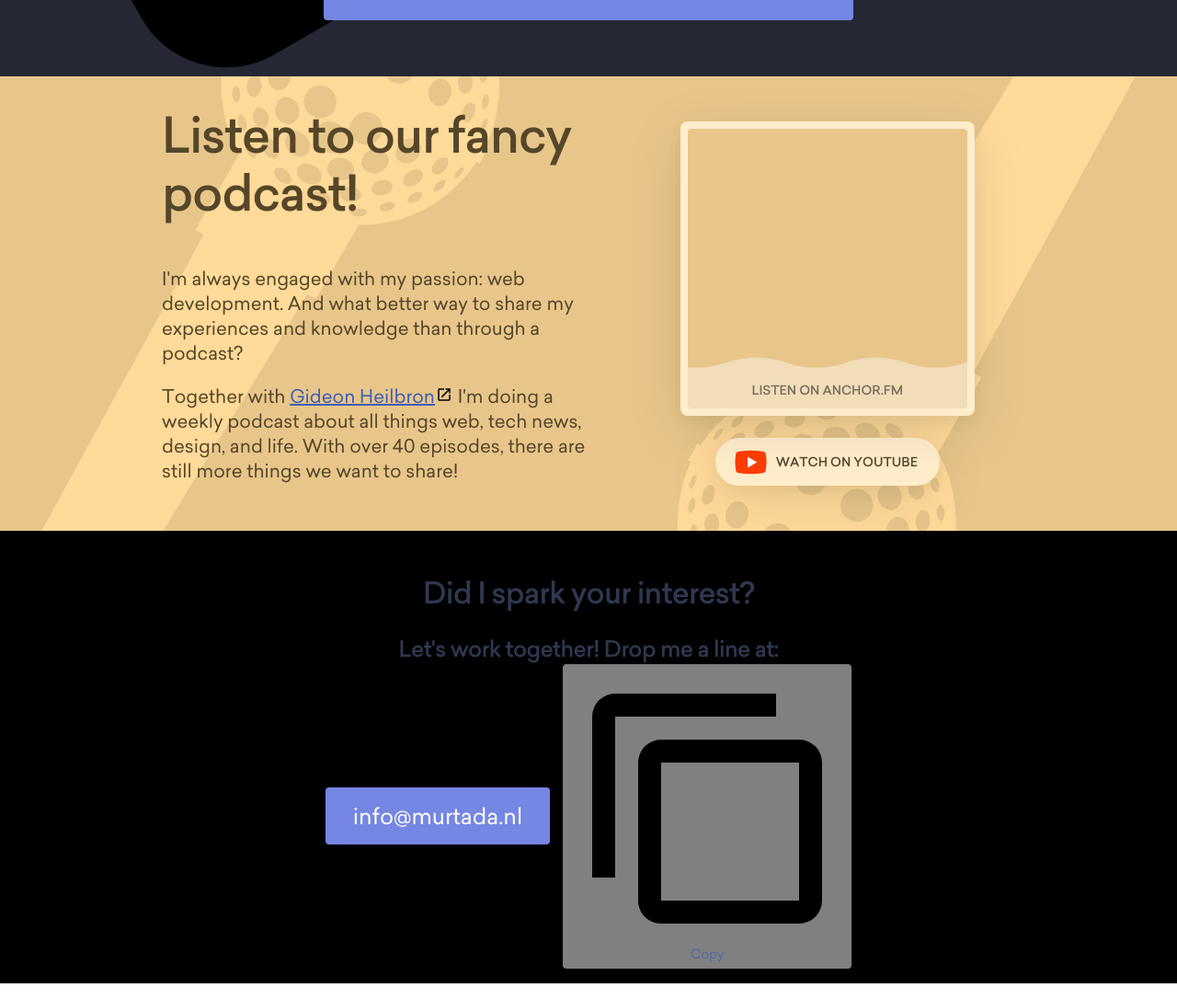
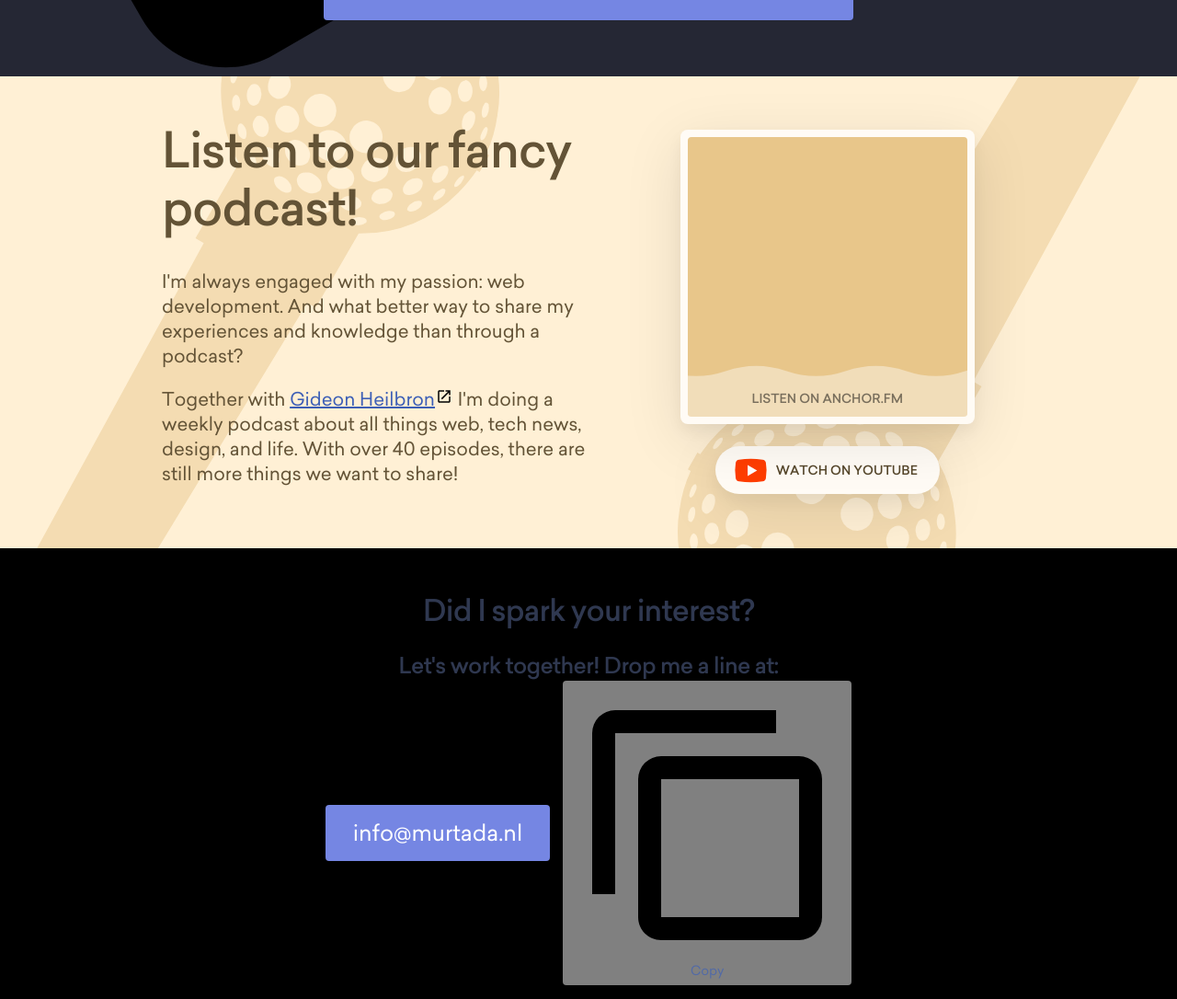
Before and after one commit to mmousawy/murtada.nl-ziggurat, a PHP site: template src/pages/index.php in a window 1280 px wide. Shown: the part 2089-3175 px from the top of the page at 92% size. Run offline with PHP 8.4, Linux system fonts and the light colour scheme; the template is opened without the code that fills it, so the values that code supplies are empty; style sheets or scripts are compiled from the project's sources; some libraries are stand-ins or nearby versions.

Commit message:
Update podcast section on home

```diff
--- a/src/pages/blog.php
+++ b/src/pages/blog.php
@@ -13,6 +13,7 @@
   <a name="about" class="section-link"></a>
   <div class="wrap">
     <h1 class="page-title">Things I've written.</h1>
+    <h2>Read about Web Development</h2>
   </div>
 
   <?php
--- a/src/pages/index.php
+++ b/src/pages/index.php
@@ -114,7 +114,9 @@ HTML;
     <div class="col">
       <a href="https://anchor.fm/error-code-coffee" class="podcast-link-anchor" title="Listen to Error Code: Coffee on Anchor.fm">
         <div class="podcast-preview">
-          <div class="podcast-preview__inside"></div>
+          <div class="podcast-preview__inside">
+            <span>Listen on Anchor.fm</span>
+          </div>
         </div>
       </a>
       <a href="https://www.youtube.com/channel/UCNGFZ99qJvHESixVIdwmM_g" class="podcast-link-youtube" title="Watch Error Code: Coffee on YouTube">Watch on YouTube</a>
--- a/src/scss/modules/_base.scss
+++ b/src/scss/modules/_base.scss
@@ -116,12 +116,11 @@ img {
 
   &--podcast {
     $cl-podcast: #FFDA99;
-    padding: 3rem 0;
     position: relative;
     flex-grow: 1;
     overflow: hidden;
-    color: desaturate(darken($cl-podcast, 55%), 66%);
-    background-color: #e8c68a;
+    color: desaturate(darken($cl-podcast, 50%), 70%);
+    background-color: #fff0d5;
     background: {
       image: url('assets/images/podcast-background.svg');
       repeat: no-repeat;
@@ -129,16 +128,15 @@ img {
       size: cover;
     };
 
-    @include bp(max-large) {
-      padding: 1rem 0;
-    }
-
     @include bp(min-large) {
       background-size: 75rem;
     }
 
     .wrap {
+      padding: 2rem 1rem 2.5rem;
+
       @include bp(min-small) {
+        padding: 3rem 1rem;
         display: flex;
         justify-content: space-between;
       }
@@ -155,7 +153,7 @@ img {
       }
 
       @include bp(max-small) {
-        margin-top: 3rem;
+        margin-top: 2rem;
       }
 
       @include bp(min-small) {
@@ -167,7 +165,7 @@ img {
     h2 {
       max-width: 30rem;
       font-size: calc(2.5rem + 1vw);
-      margin: 0 0 3rem;
+      margin: 0 0 .65em;
       text-align: left;
     }
 
@@ -184,7 +182,7 @@ img {
       height: 20rem;
       padding: .5rem;
       border-radius: 8px;
-      background: lighten(#FFDA99, 10%);
+      background: lighten(#FFDA99, 18%);
       box-shadow: 0px 16px 64px rgba(0,0,0,0.1), 0px 8px 16px rgba(0,0,0,0.05);
       transition: filter 200ms ease-in-out;
 
@@ -222,8 +220,7 @@ img {
         animation: podcastWave 1s linear infinite;
       }
 
-      &::after {
-        content: 'Listen on Anchor.fm';
+      span {
         text-align: center;
         position: absolute;
         left: 0;
@@ -245,7 +242,7 @@ img {
       text-transform: uppercase;
       font-size: .85rem;
       font-weight: 700;
-      background: lighten(#FFDA99, 10%);
+      background: lighten(#FFDA99, 18%);
       background-image: url('assets/images/icon-youtube.svg');
       background-repeat: no-repeat;
       background-position: 1.125rem 50%;
```
Also changed, not shown: src/assets/images/podcast-background.svg, 2 other files.
